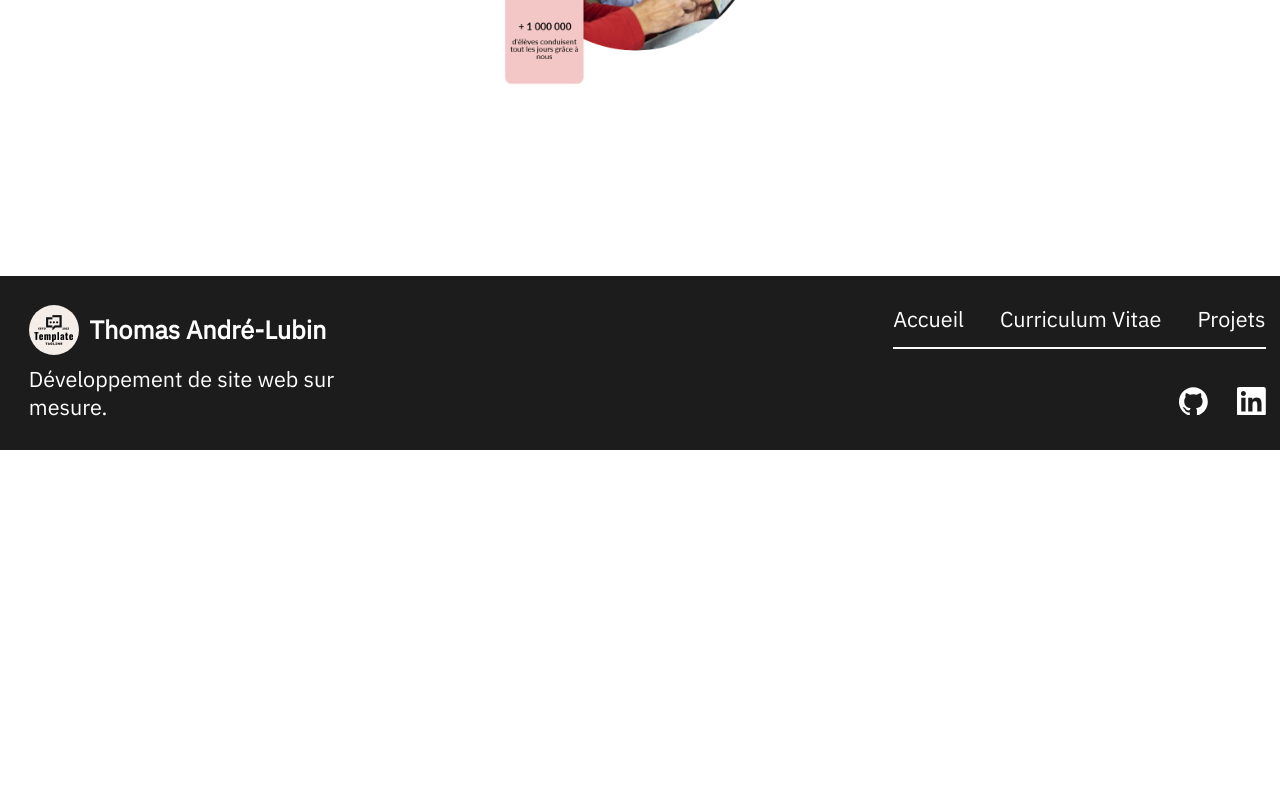
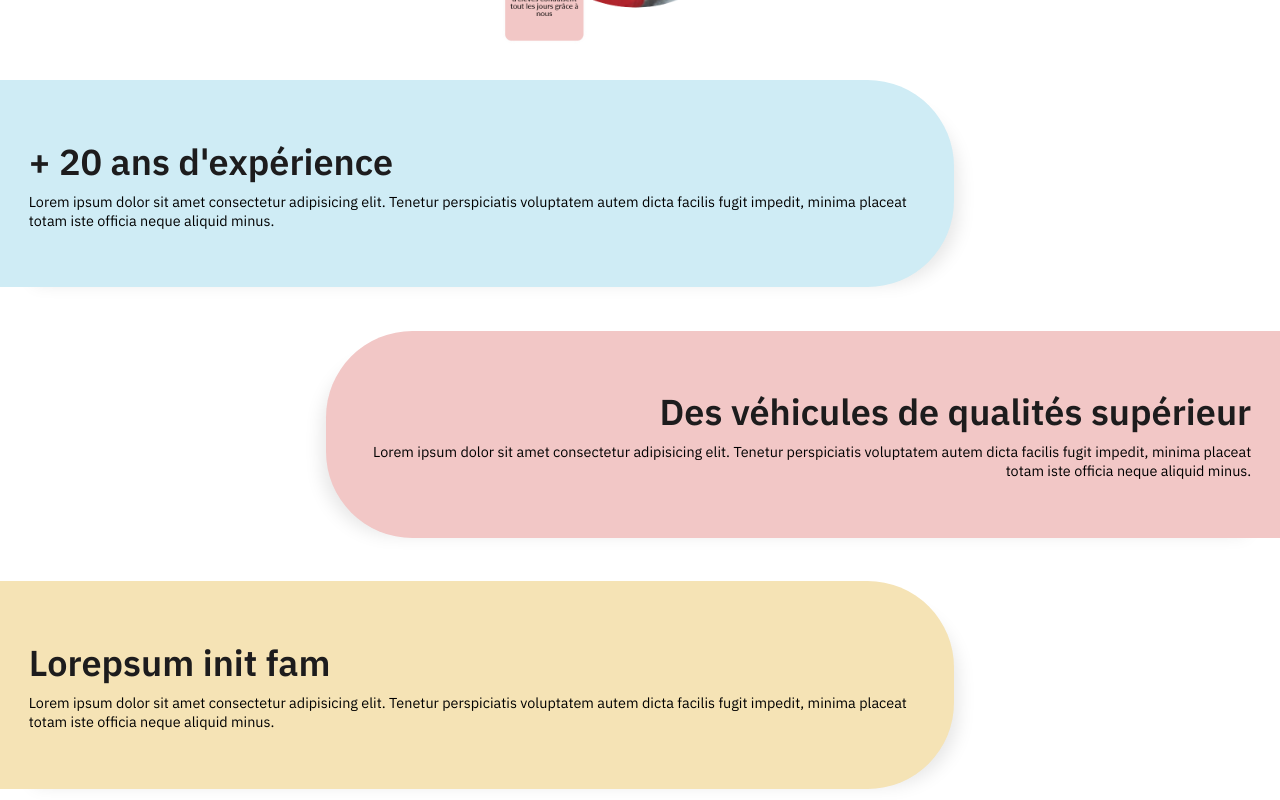
Before and after one commit to Lordyner/driving-school-template, a Next.js app: page / in a window 1280 px wide. Shown: the part 720-1520 px from the top of the page. Before the commit the page ends 1170 px from the top, so only its background shows below. Built offline with nearby package versions, Linux system fonts and the light colour scheme; no server answers.

Commit message:
Add value section

```diff
--- a/Components/Hero.js
+++ b/Components/Hero.js
@@ -10,7 +10,7 @@ const Hero = () => {
     const { isMobileResolution } = useContext(GlobalContext);
     return (
         <section id="hero" className={classes.heroContainer}>
-            <h1>Apprendre<br /> à bien <span className='underline'>conduire</span></h1>
+            <h1>Apprendre<br /> à bien <span className='underline gradient'>conduire</span></h1>
             <div className={classes.callToActionWrapper}>
                 <button className='primary-button'>S&apos;inscrire</button>
                 <button className='secondary-button'>
--- a/Components/Hero.module.css
+++ b/Components/Hero.module.css
@@ -2,8 +2,9 @@
     display: flex;
     flex-direction: column;
     align-items: center;
-    padding: 4rem 1rem;
+    padding: 1rem;
     text-align: center;
+    min-height: auto;
 }
 
 .callToActionWrapper {
--- /dev/null
+++ b/Components/Values.js
@@ -0,0 +1,35 @@
+import React from 'react';
+import classes from './Values.module.css';
+import Image from 'next/image';
+import valueImg1 from '@/public/images/value_img_1.PNG';
+import valueImg2 from '@/public/images/driving_school_car.png';
+import experienceIcon from '@/public/images/experience_icon.svg';
+const Values = () => {
+    return (
+        <section className={classes.valueSection}>
+            <div className={classes.value}>
+                <div className={`${classes.valueContent} ${classes.fromLeft} ${classes.secondaryColor}`}>
+                    <h2>+ 20 ans d&apos;expérience</h2>
+                    <p>Lorem ipsum dolor sit amet consectetur adipisicing elit. Tenetur perspiciatis voluptatem autem dicta facilis fugit impedit, minima placeat totam iste officia neque aliquid minus. </p>
+                </div>
+                {/* <Image src={valueImg1} alt='élève dans la voiture avec son moniteur' className={classes.valueImg} /> */}
+            </div>
+            <div className={classes.value}>
+                <div className={`${classes.valueContent} ${classes.fromRight} ${classes.tertiaryColor}`}>
+                    <h2>Des véhicules de qualités supérieur</h2>
+                    <p>Lorem ipsum dolor sit amet consectetur adipisicing elit. Tenetur perspiciatis voluptatem autem dicta facilis fugit impedit, minima placeat totam iste officia neque aliquid minus. </p>
+                </div>
+                {/* <Image src={valueImg1} alt='élève dans la voiture avec son moniteur' className={classes.valueImg} /> */}
+            </div>
+            <div className={classes.value}>
+                <div className={`${classes.valueContent} ${classes.fromLeft} ${classes.primaryColor}`}>
+                    <h2>Lorepsum init fam</h2>
+                    <p>Lorem ipsum dolor sit amet consectetur adipisicing elit. Tenetur perspiciatis voluptatem autem dicta facilis fugit impedit, minima placeat totam iste officia neque aliquid minus. </p>
+                </div>
+                {/* <Image src={valueImg1} alt='élève dans la voiture avec son moniteur' className={classes.valueImg} /> */}
+            </div>
+        </section >
+    );
+};
+
+export default Values;
--- /dev/null
+++ b/Components/Values.module.css
@@ -0,0 +1,85 @@
+.valueSection {
+    display: flex;
+    flex-direction: column;
+    gap: 3rem;
+    padding: 0;
+}
+
+.value {
+    display: flex;
+    flex-direction: column;
+    gap: 1rem;
+    text-align: left;
+}
+
+.valueContent.fromRight {
+    align-self: flex-end;
+}
+
+.title {
+    display: flex;
+    gap: .5rem;
+    align-items: center;
+}
+
+.icon {
+    width: 3rem;
+    height: 3rem;
+    font-weight: 900;
+    position: absolute;
+    /* color: white; */
+    /* fill: white; */
+    right: 5rem;
+    bottom: -2rem;
+}
+
+.valueContent {
+    position: relative;
+    display: flex;
+    flex-direction: column;
+    gap: .5rem;
+    background-color: var(--secondary-color);
+    padding: 4rem 2rem;
+    width: 70%;
+}
+
+.valueContent.fromLeft {
+    box-shadow: 19px 11px 18px -15px rgba(0, 0, 0, 0.1);
+    border-top-right-radius: 6rem;
+    border-bottom-right-radius: 6rem;
+}
+
+.valueContent.fromRight {
+    box-shadow: -19px 11px 18px -15px rgba(0, 0, 0, 0.1);
+    border-top-left-radius: 6rem;
+    border-bottom-left-radius: 6rem;
+}
+
+.valueText {
+    max-width: 80%;
+}
+
+
+.value:nth-child(even) {
+    text-align: right;
+}
+
+.valueContent.primaryColor {
+    background-color: var(--primary-color);
+}
+
+.valueContent.secondaryColor {
+    background-color: var(--secondary-color);
+}
+
+.valueContent.tertiaryColor {
+    background-color: var(--tertiary-color);
+
+}
+
+.valueImg {
+    width: 100%;
+    object-fit: contain;
+    border-radius: 1rem;
+    max-height: 16rem;
+}
--- a/pages/index.js
+++ b/pages/index.js
@@ -6,6 +6,7 @@ import { getLogger } from '@/Logging/log-util'
 import { useRouter } from 'next/router'
 import Hero from '@/Components/Hero'
 import Navbar from '@/Components/Navbar'
+import Values from '@/Components/Values'
 
 const inter = Inter({ subsets: ['latin'] })
 
@@ -69,33 +70,34 @@ export default function Home({ reviews }) {
         <Hero />
         {/* <Reviews reviews={reviews} /> */}
       </main>
+      <Values />
     </>
   )
 }
 
-export async function getStaticProps(context) {
-  // Fetch reviews for a place id and with a googe API key
-  const logger = getLogger('Reviews');
-  logger.info('Method fetching reviews');
-  let fetchedReviews = null;
-  let response = null;
+// export async function getStaticProps(context) {
+//   // Fetch reviews for a place id and with a googe API key
+//   const logger = getLogger('Reviews');
+//   logger.info('Method fetching reviews');
+//   let fetchedReviews = null;
+//   let response = null;
 
-  try {
-    response = await fetch(`https://maps.googleapis.com/maps/api/place/details/json?place_id=${process.env.PLACE_ID}&key=${process.env.PLACE_API_KEY}&language=fr`);
-    const data = await response.json();
-    fetchedReviews = data.result.reviews;
-    logger.info("Reviews fetched successfully");
-  } catch (error) {
-    logger.error("Error while fetching reviews : " + JSON.stringify(error));
-  }
+//   try {
+//     response = await fetch(`https://maps.googleapis.com/maps/api/place/details/json?place_id=${process.env.PLACE_ID}&key=${process.env.PLACE_API_KEY}&language=fr`);
+//     const data = await response.json();
+//     fetchedReviews = data.result.reviews;
+//     logger.info("Reviews fetched successfully");
+//   } catch (error) {
+//     logger.error("Error while fetching reviews : " + JSON.stringify(error));
+//   }
 
-  return {
-    props: {
-      reviews: fetchedReviews,
-    },
-    // Revalidate data every day
-    revalidate: 86400,
-  };
+//   return {
+//     props: {
+//       reviews: fetchedReviews,
+//     },
+//     // Revalidate data every day
+//     revalidate: 86400,
+//   };
 
 
-}
+// }
--- a/styles/index.css
+++ b/styles/index.css
@@ -143,6 +143,11 @@ body {
     justify-content: center;
 }
 
+.align-items-end {
+    align-items: flex-end;
+
+}
+
 .flex-grow-2 {
     flex-grow: 2;
 }
@@ -168,6 +173,7 @@ body {
 }
 
 .underline {
+    position: relative;
     font-family: IBMSemiBold;
 }
 
@@ -175,12 +181,18 @@ body {
     content: "";
     position: absolute;
     top: 100%;
-    width: 90%;
-    right: 7px;
+    width: 100%;
+    right: 0;
     height: 4px;
     border-radius: 10px;
+}
+
+.underline.gradient::after {
     background: linear-gradient(111.3deg, #CFECF5 9.6%, #F2C7C6 93.6%);
+}
 
+.underline.primary-color::after {
+    background: var(--primary-color);
 }
 
 .overflow-y-hidden {
@@ -244,7 +256,10 @@ h1:before {
 h2 {
     font-size: var(--heading-600);
     color: var(--black);
+    font-family: IBMSemiBold;
+    position: relative;
 }
+
 
 h3 {
     font-size: var(--heading-500);
```
